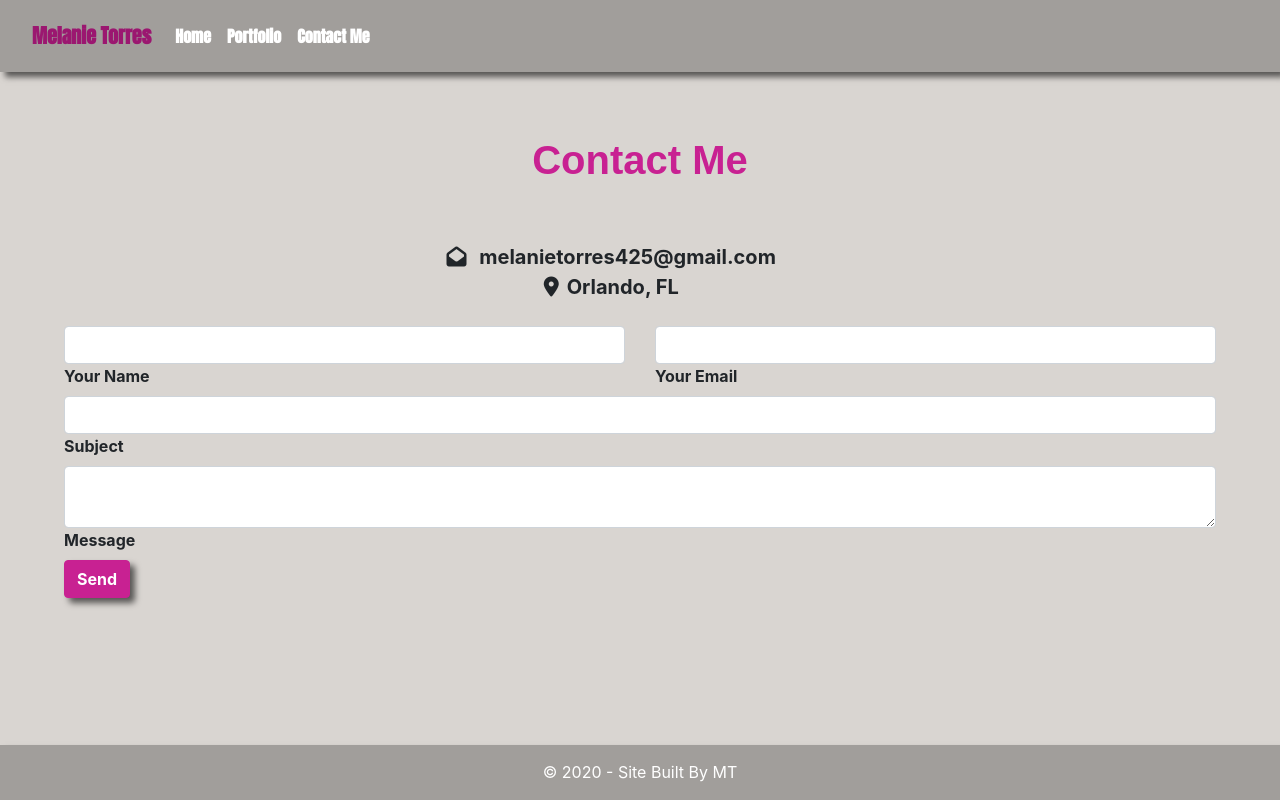
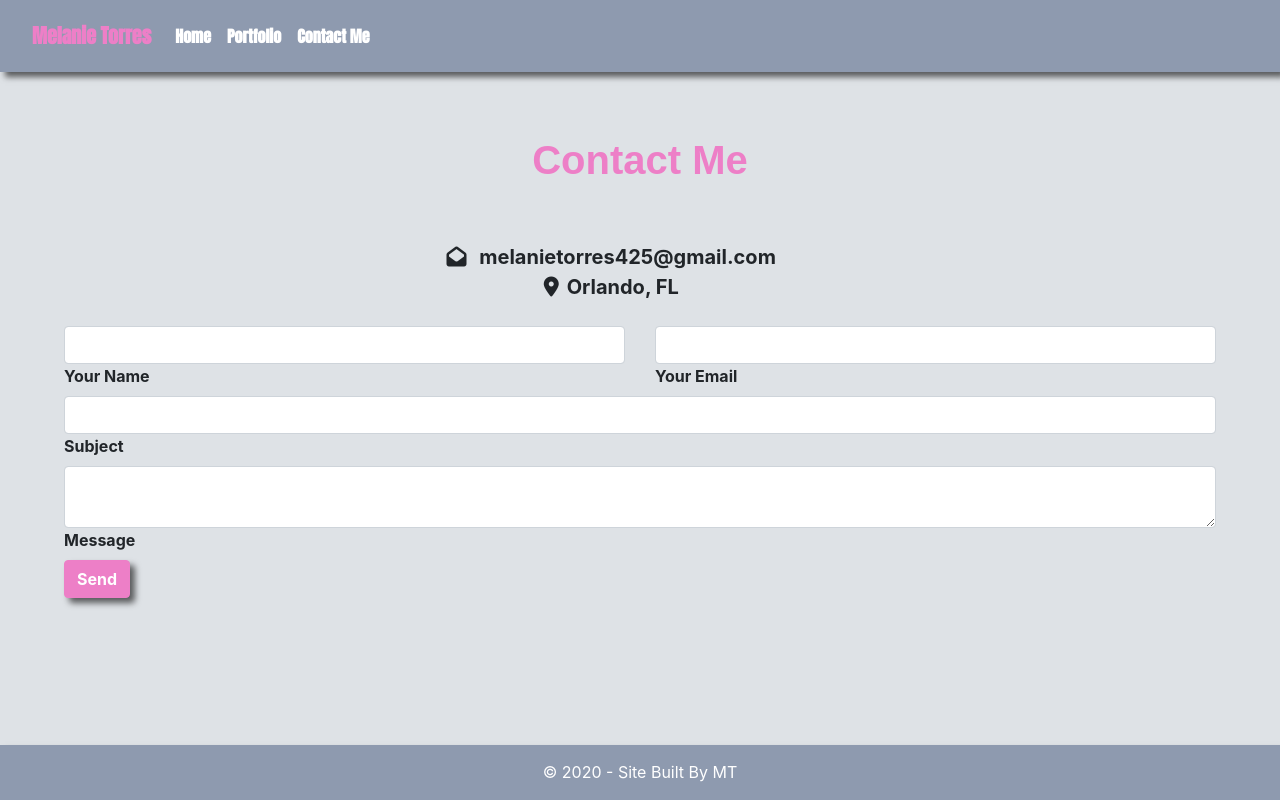
Before and after one commit to MelanieTorres425/Portfolio, a plain HTML site: page contact.html in a window 1280 px wide. Drawn offline with nearby package versions, Linux system fonts and the light colour scheme; a web font is replaced by a local one.

Commit message:
added css changes

```diff
--- a/assets/style.css
+++ b/assets/style.css
@@ -1,17 +1,17 @@
 body {
-    background-color: #d9d5d1;
+  background-color: #dee2e6;
 }
 
 img {
-    box-shadow: 5px 5px 6px rgba(0, 0, 0, 0.6)
+  box-shadow: 5px 5px 6px rgba(0, 0, 0, 0.6);
 }
 
 /*    NAV BAR  */
 
 #navigation {
-    background-color: #a19e9b;
+  background-color: #8e9aaf;
   box-shadow: 5px 5px 6px rgba(0, 0, 0, 0.6);
-    font-family: 'Anton', sans-serif;
+  font-family: "Anton", sans-serif;
 }
 .navbar .navbar-expand-lg .navbar-light {
   padding: 20px 16px 10px 16px;
@@ -29,9 +29,9 @@ img {
 }
 
 .navbar-light .navbar-brand {
-    color: #9b1770;
+  color: #ed7fc7;
   font-weight: bolder;
-    text-shadow: #ffffff;
+  text-shadow: #000000;
 }
 
 /*   JUMBOTRON   */
@@ -40,12 +40,13 @@ img {
   padding: 32px;
   background-color: white;
   text-align: center;
+  text-shadow: #000000;
   box-shadow: 5px 5px 6px rgba(0, 0, 0, 0.6);
 }
 
-h1  {
-    font-family: 'Notable', sans-serif;
-    color: #c82192;
+h1 {
+  font-family: "Notable", sans-serif;
+  color: #ed7fc7;
 }
 
 p {
@@ -53,7 +54,7 @@ p {
 }
 
 a {
-    color: #c82192;
+  color: #ed7fc7;
 }
 
 /*    PORTFOLIO   */
@@ -62,23 +63,22 @@ a {
   text-align: center;
 }
 h5 {
-    color: #c82192;
-    font-family: 'Notable', sans-serif;
+  color: #ed7fc7;
+  font-family: "Notable", sans-serif;
   font-size: 30px;
 }
 
 /*  CONTACT */
 
-.mb-4{
+.mb-4 {
   margin: 5%;
-
 }
 
 h2 {
-    color: #c82192;
-    font-family: 'Notable', sans-serif;
+  color: #ed7fc7;
+  font-family: "Notable", sans-serif;
   font-size: 40px;
-    margin: 24px 0px 15px 0px
+  margin: 24px 0px 15px 0px;
 }
 
 ul {
@@ -87,8 +87,8 @@ ul {
   font-weight: bold;
 }
 .btn.btn-primary {
-    background-color: #c82192;
-    border-color: #c82192;
+  background-color: #ed7fc7;
+  border-color: #ed7fc7;
   color: #ffffff;
   font-weight: bold;
   box-shadow: 5px 5px 6px rgba(0, 0, 0, 0.6);
@@ -97,20 +97,17 @@ ul {
 .contact-body {
   font-weight: bold;
   font-size: 16px;
-
 }
-
-
 
 /*  FOOTER */
 
-.footer{
+.footer {
   position: fixed;
   width: 100%;
   text-align: center;
   padding-top: 15px;
   color: white;
-    background-color: #a19e9b;
+  background-color: #8e9aaf;
   bottom: 0;
   box-shadow: 5px 5px 6px rgba(0, 0, 0, 0.6);
 }
```
Lines whose indentation alone changed are shown as unchanged.
